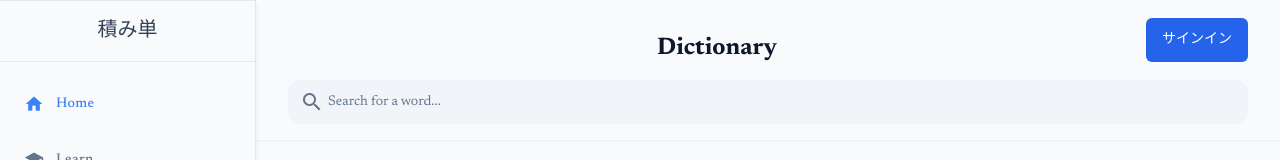
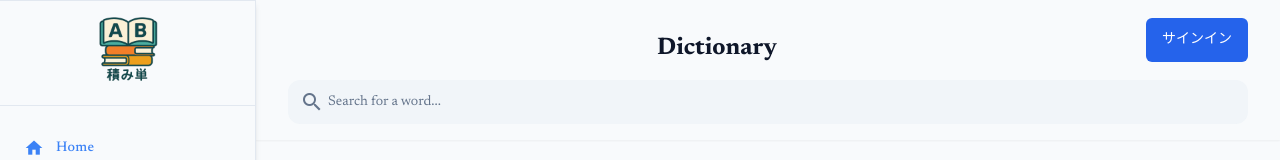
Before and after one commit to muhi111/tsumitan, a React (Vite) app: page /#/home in a window 1280 px wide. Shown: the top 160 px of the page. Built offline with nearby package versions, Linux system fonts and the light colour scheme; no server answers.

Commit message:
feat: PCサイドバーのロゴ表示を追加

```diff
--- a/src/components/Footer.tsx
+++ b/src/components/Footer.tsx
@@ -46,9 +46,18 @@ const Footer = () => {
 
       `}
     >
-      {/* PCサイドバー時に表示するロゴやタイトル（任意） */}
+      {/* PCサイドバー時に表示するロゴ */}
       <div className="hidden lg:block p-4 border-b border-slate-200 text-center">
-        <h1 className="text-xl  text-slate-700">積み単</h1>
+        <Link
+          to="/home"
+          className="inline-block hover:opacity-80 transition-opacity"
+        >
+          <img
+            src="/icons/icon-192x192.png"
+            alt="積み単ロゴ"
+            className="w-16 h-16 mx-auto"
+          />
+        </Link>
       </div>
 
       <nav
```
